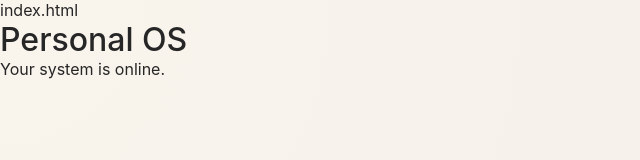
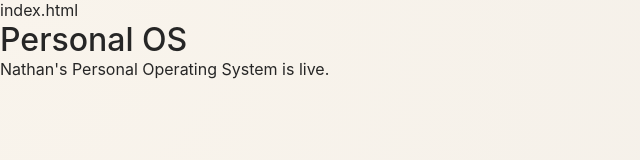
Before and after one commit to Dawsonthequantumraccoon/personal-os, a plain HTML site: page index.html in a window 1280 px wide. Shown: the whole page, without its empty margins (0-640 px from the left). Drawn offline with Linux system fonts and the light colour scheme.

Commit message:
update homepage text

```diff
--- a/index.html
+++ b/index.html
@@ -9,7 +9,7 @@ index.html
 <body>
 
 <h1>Personal OS</h1>
-<p>Your system is online.</p>
+<p>Nathan's Personal Operating System is live.</p>
 
 <script src="script.js"></script>
 
```
